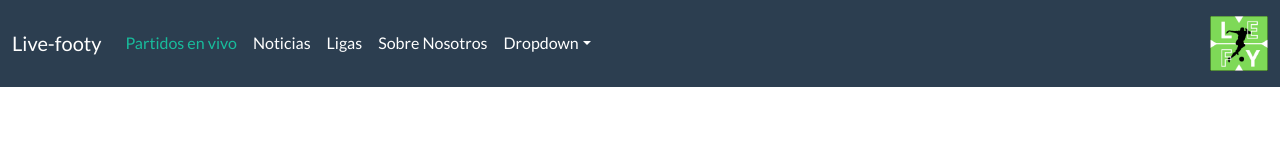
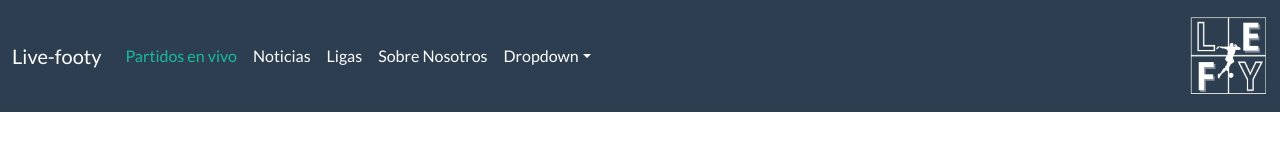
Before and after one commit to ALEMN2481/Live-Footy, a plain HTML site: page Index.html in a window 1280 px wide. Drawn offline with nearby package versions, Linux system fonts and the light colour scheme.

Commit message:
Nuevos cambios

```diff
--- a/Index.html
+++ b/Index.html
@@ -44,7 +44,7 @@
                     </div>
                   </li>
                 </ul>
-                <img src="Logo.png" alt="Logo" width="5%" height="5%">
+                <img src="Logo Principal.jpg" alt="Logo" class="IMGLOG">
               </div>
             </div>
           </nav>
--- a/main.css
+++ b/main.css
@@ -0,0 +1,6 @@
+.IMGLOG{
+    display: flex;
+    width: 5rem;
+    height: 5rem;
+    gap: 0.5rem;
+}
```
Also changed, not shown: Logo Principal.jpg (added), Logo.png (deleted).
